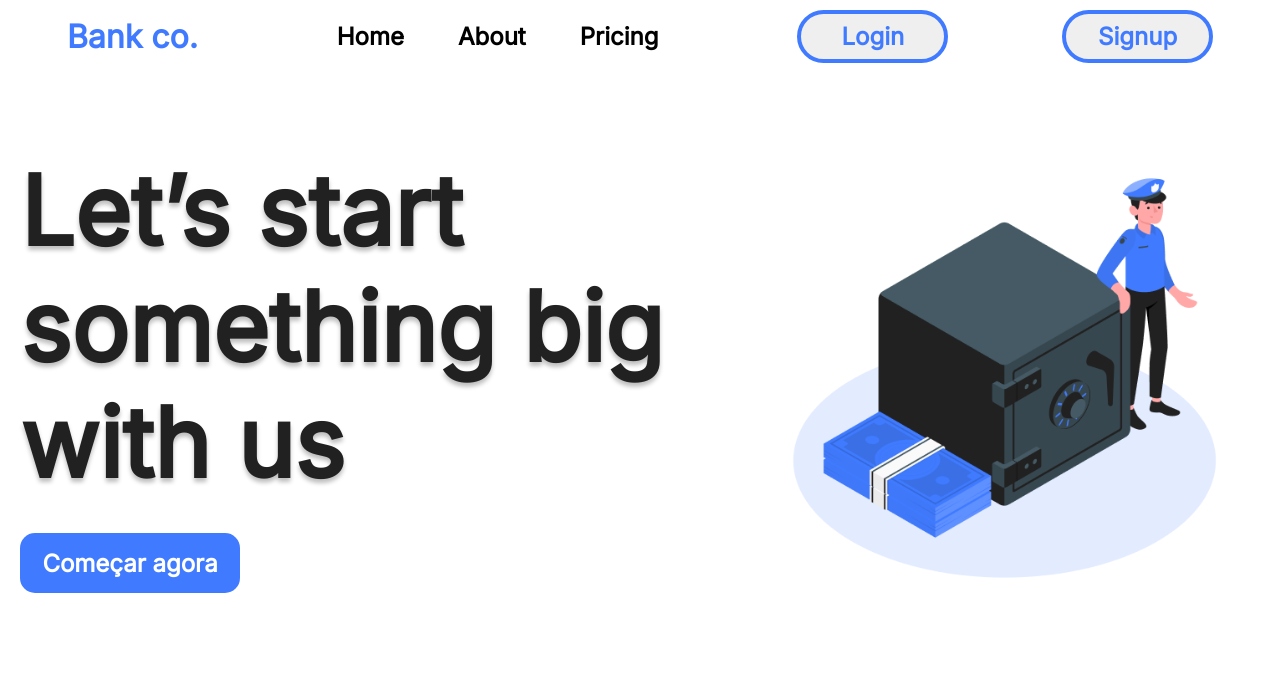
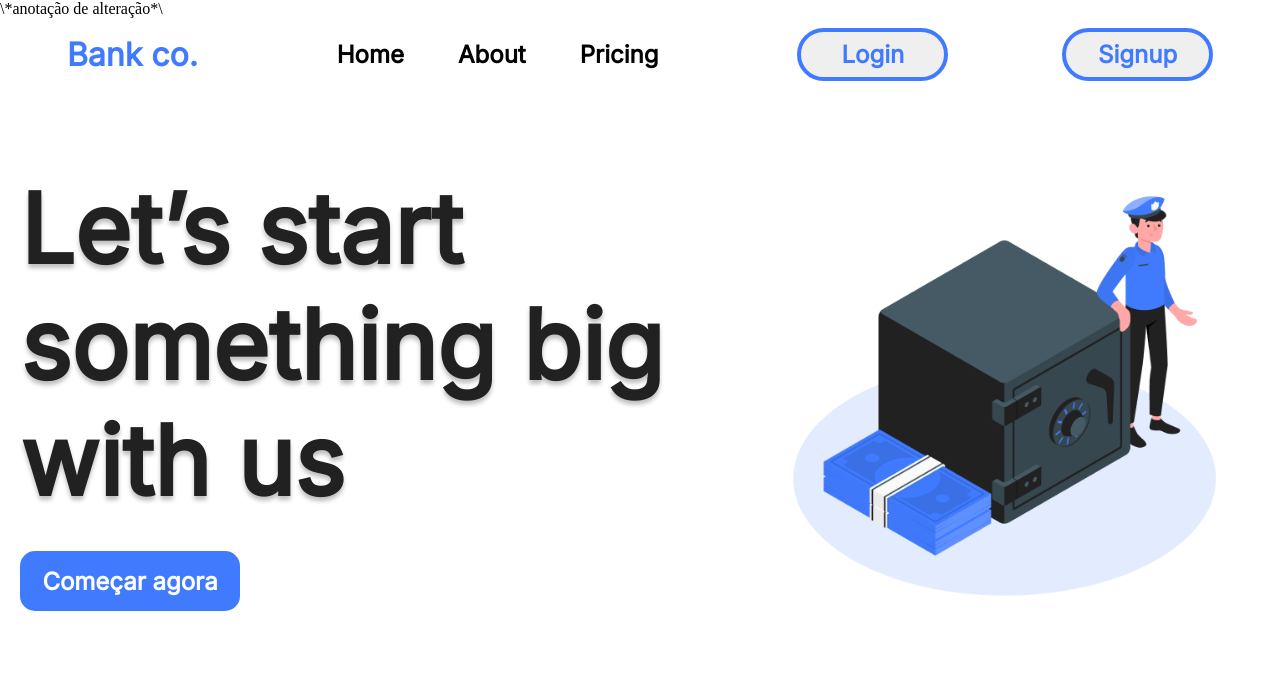
Before and after one commit to rafabarboz4/Projeto-landing-page, a plain HTML site: page index.html in a window 1280 px wide. Drawn offline with Linux system fonts and the light colour scheme.

Commit message:
atualizando

```diff
--- a/index.html
+++ b/index.html
@@ -1,5 +1,6 @@
 <!DOCTYPE html>
 <html lang="pt-BR">
+    \*anotação de alteração*\
 <head>
     <meta charset="UTF-8">
     <meta name="viewport" content="width=device-width, initial-scale=1.0">
```
